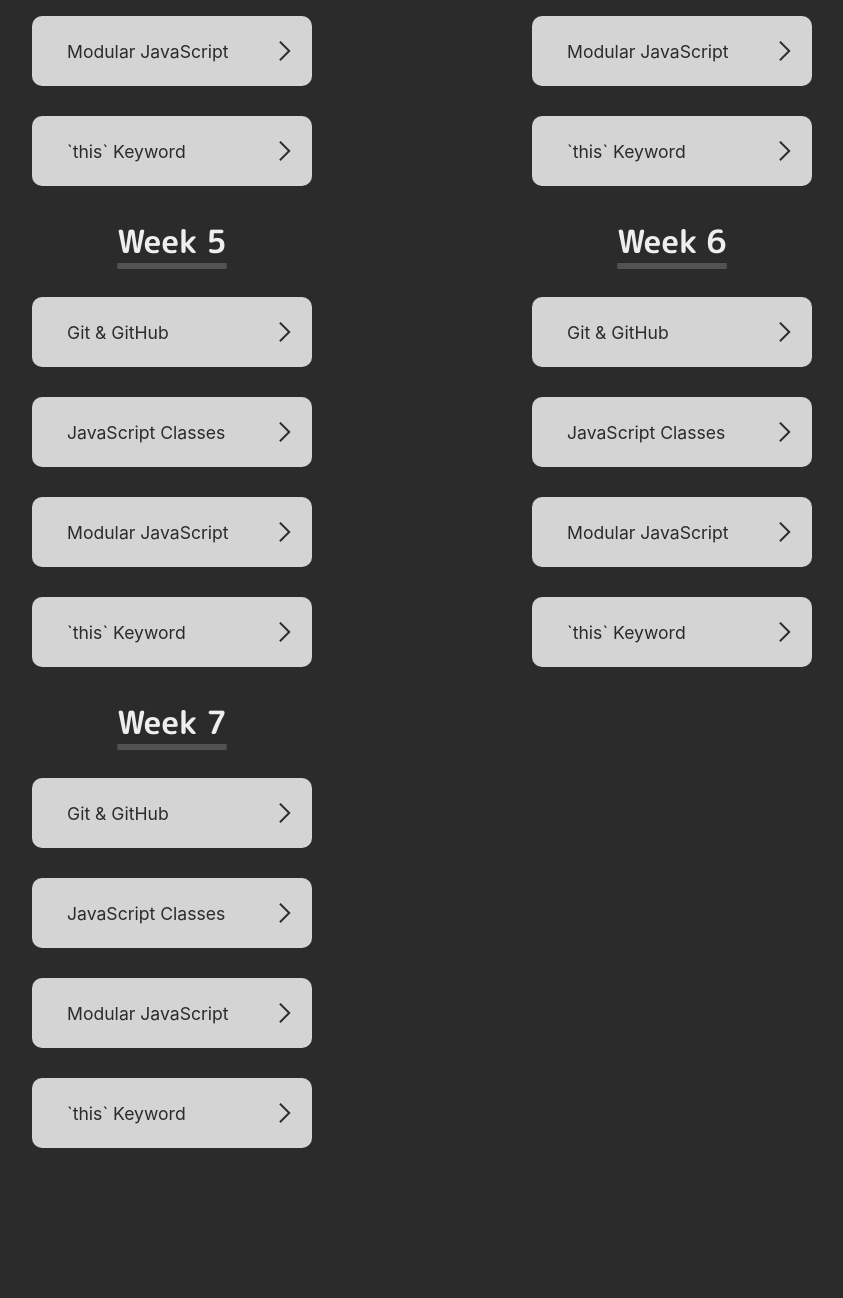
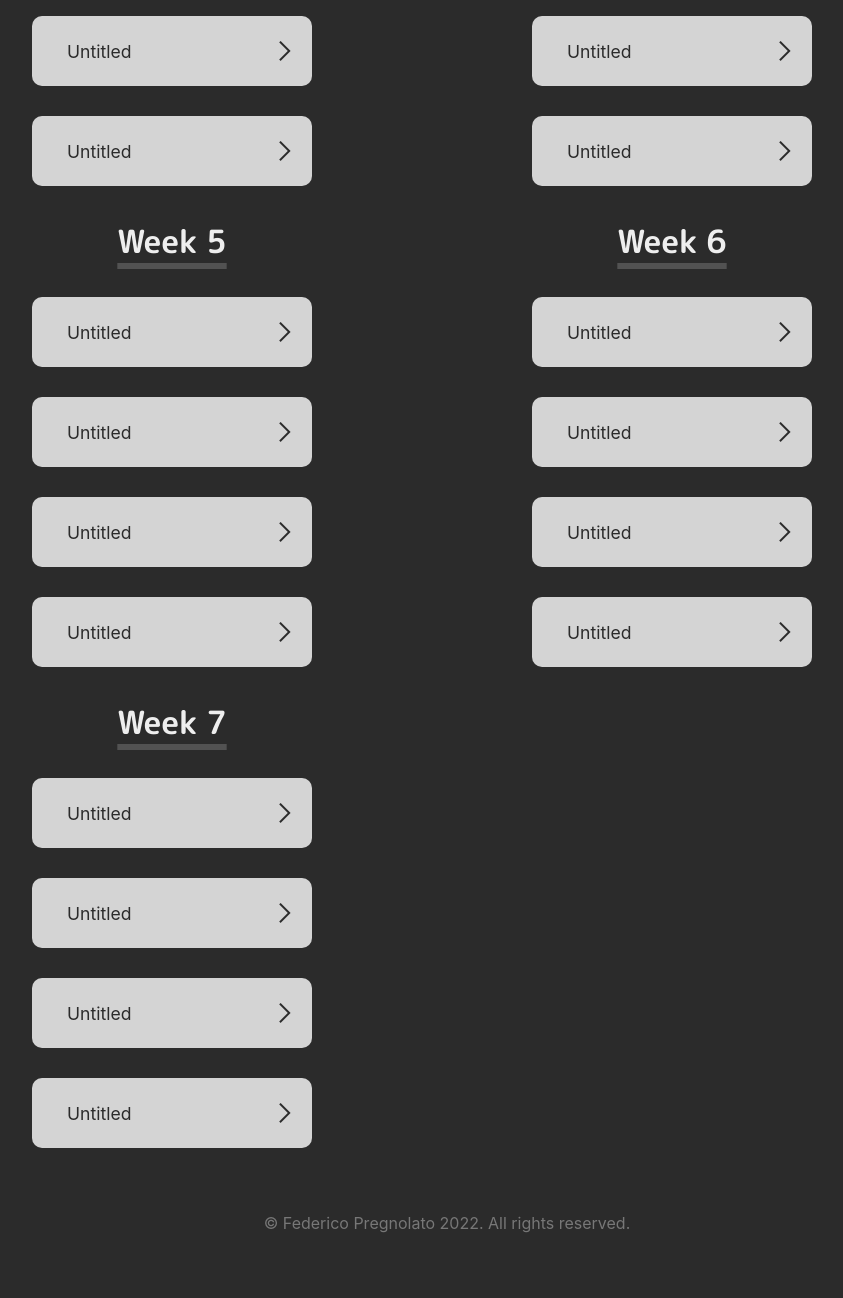
Before and after one commit to fedpre/wdd330-frontend-dev-II, a website built with Vite: page index.html in a window 1280 px wide. Shown: the part 911-2209 px from the top of the page, without its empty margins (218-1061 px from the left). Before the commit the page ends 2059 px from the top, so only its background shows below. Built offline with nearby package versions, Linux system fonts and the light colour scheme.

Commit message:
added footer

```diff
--- a/index.html
+++ b/index.html
@@ -45,15 +45,15 @@
             </li>
           </div>
           <li>
-            <a href="./work/jsclasses/">JavaScript Classes</a>
+            <a href="./">Untitled</a>
             <span class="material-symbols-outlined"> arrow_forward_ios </span>
           </li>
           <li>
-            <a href="./"> Project 3</a>
+            <a href="./">Untitled</a>
             <span class="material-symbols-outlined"> arrow_forward_ios </span>
           </li>
           <li>
-            <a href="./"> Project 4</a>
+            <a href="./">Untitled</a>
             <span class="material-symbols-outlined"> arrow_forward_ios </span>
           </li>
         </ul>
@@ -62,19 +62,19 @@
         <h2>Week 3</h2>
         <ul>
           <li>
-            <a href="./work/git/">Git & GitHub</a>
+            <a href="./">Untitled</a>
             <span class="material-symbols-outlined"> arrow_forward_ios </span>
           </li>
           <li>
-            <a href="./work/jsclasses/">JavaScript Classes</a>
+            <a href="./">Untitled</a>
             <span class="material-symbols-outlined"> arrow_forward_ios </span>
           </li>
           <li>
-            <a href="./work/modular-js/">Modular JavaScript</a>
+            <a href="./">Untitled</a>
             <span class="material-symbols-outlined"> arrow_forward_ios </span>
           </li>
           <li>
-            <a href="./work/this-keyword/"> `this` Keyword</a>
+            <a href="./">Untitled</a>
             <span class="material-symbols-outlined"> arrow_forward_ios </span>
           </li>
         </ul>
@@ -83,19 +83,19 @@
         <h2>Week 4</h2>
         <ul>
           <li>
-            <a href="./work/git/">Git & GitHub</a>
+            <a href="./">Untitled</a>
             <span class="material-symbols-outlined"> arrow_forward_ios </span>
           </li>
           <li>
-            <a href="./work/jsclasses/">JavaScript Classes</a>
+            <a href="./">Untitled</a>
             <span class="material-symbols-outlined"> arrow_forward_ios </span>
           </li>
           <li>
-            <a href="./work/modular-js/">Modular JavaScript</a>
+            <a href="./">Untitled</a>
             <span class="material-symbols-outlined"> arrow_forward_ios </span>
           </li>
           <li>
-            <a href="./work/this-keyword/"> `this` Keyword</a>
+            <a href="./">Untitled</a>
             <span class="material-symbols-outlined"> arrow_forward_ios </span>
           </li>
         </ul>
@@ -104,19 +104,19 @@
         <h2>Week 5</h2>
         <ul>
           <li>
-            <a href="./work/git/">Git & GitHub</a>
+            <a href="./">Untitled</a>
             <span class="material-symbols-outlined"> arrow_forward_ios </span>
           </li>
           <li>
-            <a href="./work/jsclasses/">JavaScript Classes</a>
+            <a href="./">Untitled</a>
             <span class="material-symbols-outlined"> arrow_forward_ios </span>
           </li>
           <li>
-            <a href="./work/modular-js/">Modular JavaScript</a>
+            <a href="./">Untitled</a>
             <span class="material-symbols-outlined"> arrow_forward_ios </span>
           </li>
           <li>
-            <a href="./work/this-keyword/"> `this` Keyword</a>
+            <a href="./">Untitled</a>
             <span class="material-symbols-outlined"> arrow_forward_ios </span>
           </li>
         </ul>
@@ -125,19 +125,19 @@
         <h2>Week 6</h2>
         <ul>
           <li>
-            <a href="./work/git/">Git & GitHub</a>
+            <a href="./">Untitled</a>
             <span class="material-symbols-outlined"> arrow_forward_ios </span>
           </li>
           <li>
-            <a href="./work/jsclasses/">JavaScript Classes</a>
+            <a href="./">Untitled</a>
             <span class="material-symbols-outlined"> arrow_forward_ios </span>
           </li>
           <li>
-            <a href="./work/modular-js/">Modular JavaScript</a>
+            <a href="./">Untitled</a>
             <span class="material-symbols-outlined"> arrow_forward_ios </span>
           </li>
           <li>
-            <a href="./work/this-keyword/"> `this` Keyword</a>
+            <a href="./">Untitled</a>
             <span class="material-symbols-outlined"> arrow_forward_ios </span>
           </li>
         </ul>
@@ -146,23 +146,27 @@
         <h2>Week 7</h2>
         <ul>
           <li>
-            <a href="./work/git/">Git & GitHub</a>
+            <a href="./">Untitled</a>
             <span class="material-symbols-outlined"> arrow_forward_ios </span>
           </li>
           <li>
-            <a href="./work/jsclasses/">JavaScript Classes</a>
+            <a href="./">Untitled</a>
             <span class="material-symbols-outlined"> arrow_forward_ios </span>
           </li>
           <li>
-            <a href="./work/modular-js/">Modular JavaScript</a>
+            <a href="./">Untitled</a>
             <span class="material-symbols-outlined"> arrow_forward_ios </span>
           </li>
           <li>
-            <a href="./work/this-keyword/"> `this` Keyword</a>
+            <a href="./">Untitled</a>
             <span class="material-symbols-outlined"> arrow_forward_ios </span>
           </li>
         </ul>
       </div>
+      <div>
     </div>
   </body>
+  <footer>
+    &#169; Federico Pregnolato 2022. All rights reserved.
+  </footer>
 </html>
--- a/style.css
+++ b/style.css
@@ -124,3 +124,13 @@
     grid-template-columns: 500px 500px;
   }
 }
+
+footer {
+  height: 150px;
+  grid-column: span 2;
+  display: flex;
+  align-items: center;
+  justify-content: center;
+  padding-left: 50px;
+  color: #777;
+}
```
